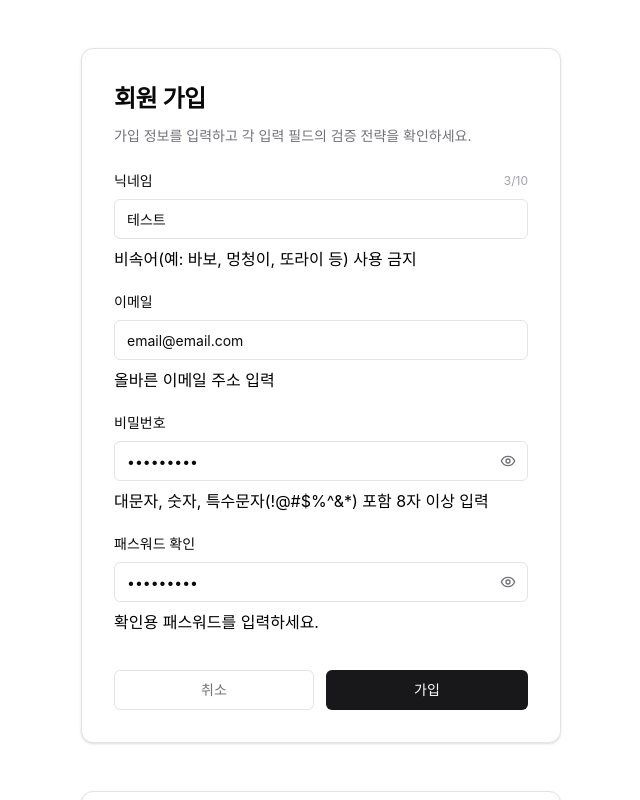
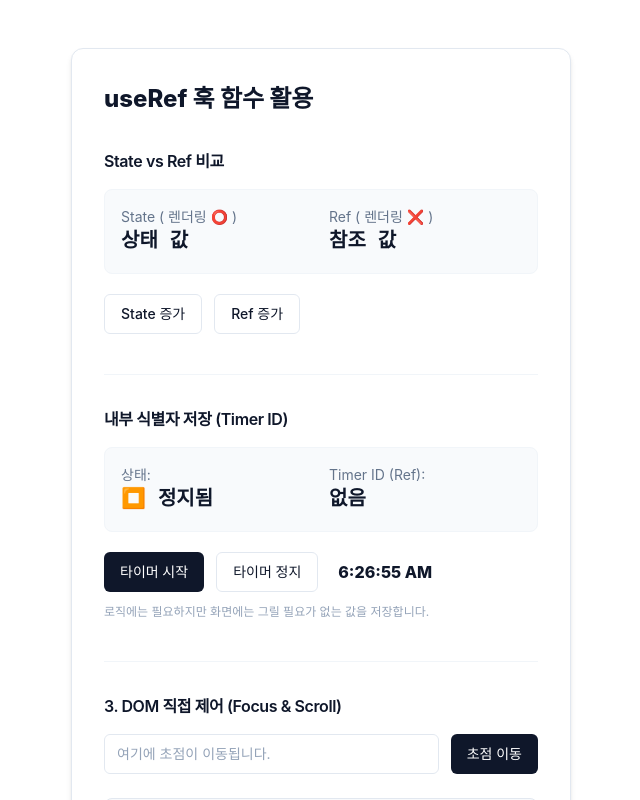
Before and after one commit to songha-5/learn-react, a React (Vite) app in the folder 06-폼-핸들링-DOM-참조/: page / in a window 1280 px wide. Shown: the top 800 px of the page, without its empty margins (319-959 px from the left). Built offline with nearby package versions, Linux system fonts and the light colour scheme.

Commit message:
학습 : useRef 준비

```diff
--- a/06-폼-핸들링-DOM-참조/src/app/index.tsx
+++ b/06-폼-핸들링-DOM-참조/src/app/index.tsx
@@ -1,9 +1,10 @@
-import { FormSubmission, MultiInputForm, SmartForm } from '@/components'
+import { FormSubmission, MultiInputForm, RefStudy, SmartForm } from '@/components'
 import S from './style.module.css'
 
 export default function App() {
   return (
     <div className={S.container}>
+      <RefStudy />
       <FormSubmission />
       <MultiInputForm />
       <SmartForm />
```
